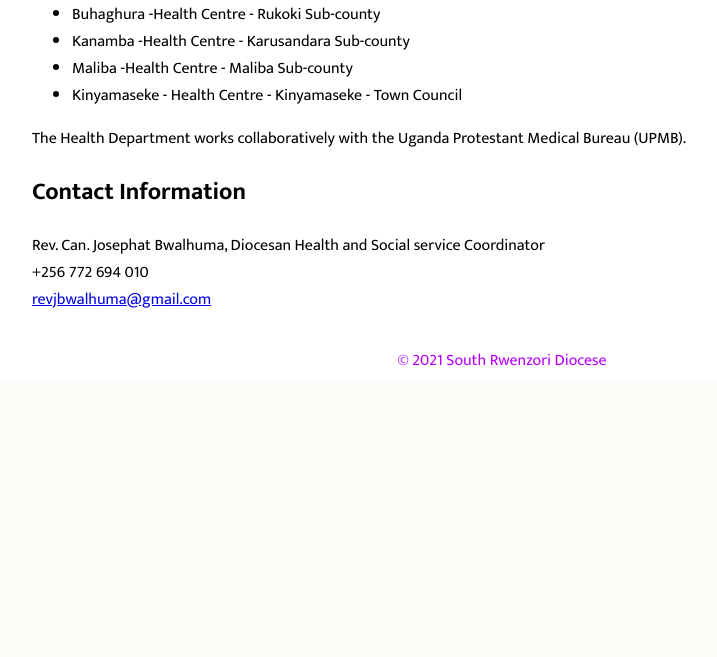
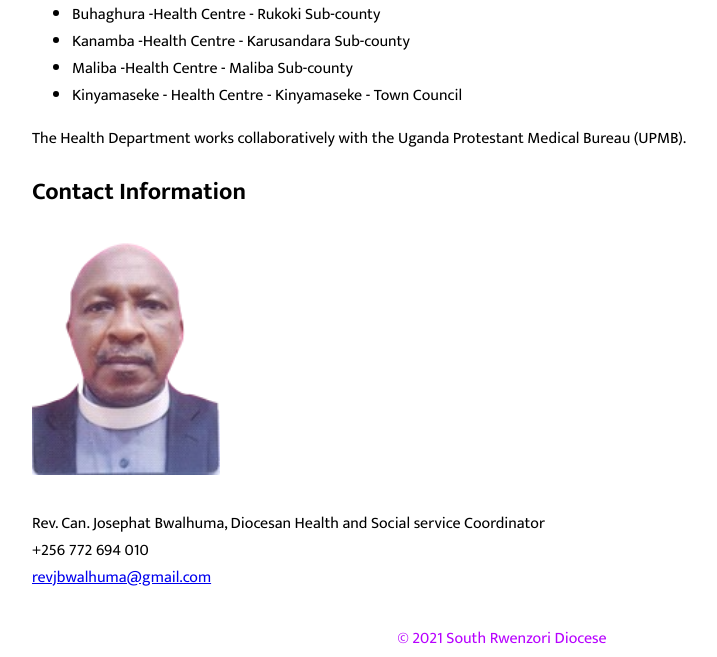
Before and after one commit to BenRStutzman/south-rwenzori-diocese-website, a PHP site: page /directorates/health in a window 1280 px wide. Shown: the part 2659-3316 px from the top of the page, without its empty margins (138-855 px from the left). Before the commit the page ends 3025 px from the top, so only its background shows below. Run offline with PHP 8.4, Linux system fonts and the light colour scheme.

Commit message:
add health director picture

```diff
--- /dev/null
+++ b/css/pages/health.css
@@ -0,0 +1,3 @@
+.image-to-left {
+  width: 20%;
+}
--- a/directorates/health/index.php
+++ b/directorates/health/index.php
@@ -6,6 +6,7 @@
         $page_name = "Health";
         include "{$_SERVER['DOCUMENT_ROOT']}/shared/_headTags.php";
     ?>
+    <link rel="stylesheet" href="/css/pages/health.css">
 </head>
 
 <body>
@@ -52,6 +53,7 @@
     </section>
     <section>
       <h2>Contact Information</h2>
+      <img class="image-to-left" src="/images/HealthDirector.png" alt="Health Director Josephat Bwalhuma">
       <p>
         Rev. Can. Josephat Bwalhuma, Diocesan Health and Social service Coordinator
         <br>
```
Also changed, not shown: images/HealthDirector.png (added).
